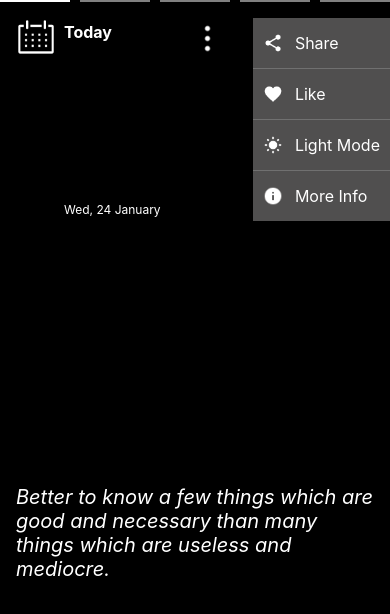
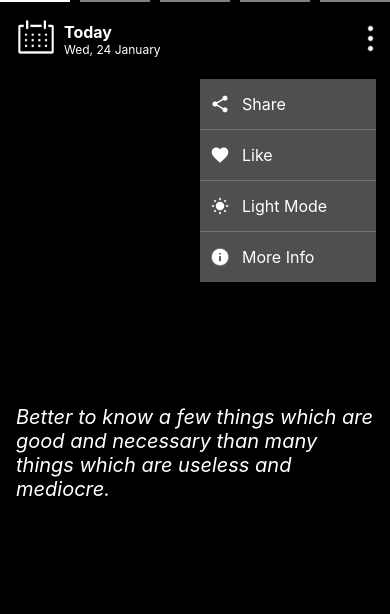
Before and after one commit to StephenAraka/wisdom, a React Native app: screen / in a window 390 px wide. Both pictures are taken after a click on the element 370 px from the left and 39 px from the top of the page. Shown: the top 614 px of the page. Built offline with nearby package versions, Linux system fonts and the light colour scheme.

Commit message:
Style menu items

```diff
--- a/src/components/Header.jsx
+++ b/src/components/Header.jsx
@@ -33,8 +33,7 @@ const Header = () => {
 
   return (
     <View style={styles.header}>
-      {/* Calendar Icon
-        ------------------ */}
+      {/* Calendar Icon */}
       <View style={styles.dateSection}>
         <Image
           source={assets.calendarIconDarkTheme}
@@ -46,19 +45,17 @@ const Header = () => {
         </View>
       </View>
 
-      {/* Menu Icon
-      ------------------ */}
+      {/* Menu Icon */}
       <TouchableOpacity style={styles.menuSection} onPress={toggleModal}>
         <Image source={assets.menuIconDarkTheme} style={styles.menuIcon} />
       </TouchableOpacity>
 
-      {/* Menu
-      --------- */}
+      {/* Menu */}
       {isModalVisible && (
-        <View style={styles.modalContainer}>
+        <View style={[styles.modalContainer, styles.absolutePosition]}>
           {menuItems.map((item, index) => (
-            <View>
-              <TouchableOpacity key={index} style={styles.menuItem}>
+            <View key={index}>
+              <TouchableOpacity style={styles.menuItem}>
                 <Image source={item.icon} style={styles.menuItemIcon} />
                 <Text style={styles.menuText}>{item.text}</Text>
               </TouchableOpacity>
@@ -85,7 +82,6 @@ const styles = StyleSheet.create({
     fontSize: 12,
   },
   dateSection: {
-    display: "flex",
     flexDirection: "row",
     gap: 8,
     paddingLeft: 16,
@@ -96,12 +92,10 @@ const styles = StyleSheet.create({
     color: colors.textColorDarkTheme,
   },
   dateWrapper: {
-    display: "flex",
     justifyContent: "space-between",
     paddingVertical: 4,
   },
   header: {
-    display: "flex",
     flexDirection: "row",
     justifyContent: "space-between",
     paddingTop: 16,
@@ -112,9 +106,13 @@ const styles = StyleSheet.create({
   },
   modalContainer: {
     backgroundColor: colors.menuBgColorDarkTheme,
+    position: "absolute",
+    top: "130%",
+    left: 200,
+    right: 14,
+    zIndex: 1,
   },
   menuItem: {
-    display: "flex",
     flexDirection: "row",
     gap: 12,
     paddingVertical: 15,
@@ -124,7 +122,9 @@ const styles = StyleSheet.create({
     width: 20,
     height: 20,
   },
-
+  menuSection: {
+    position: "relative",
+  },
   menuText: {
     color: colors.textColorDarkTheme,
     fontSize: 16,
```
